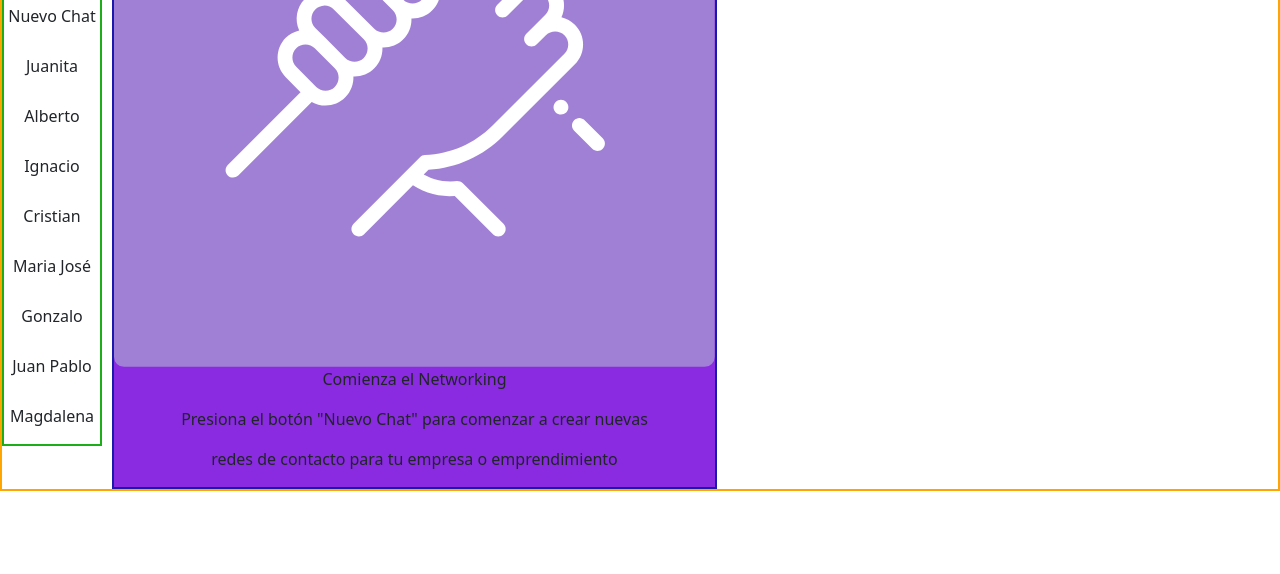
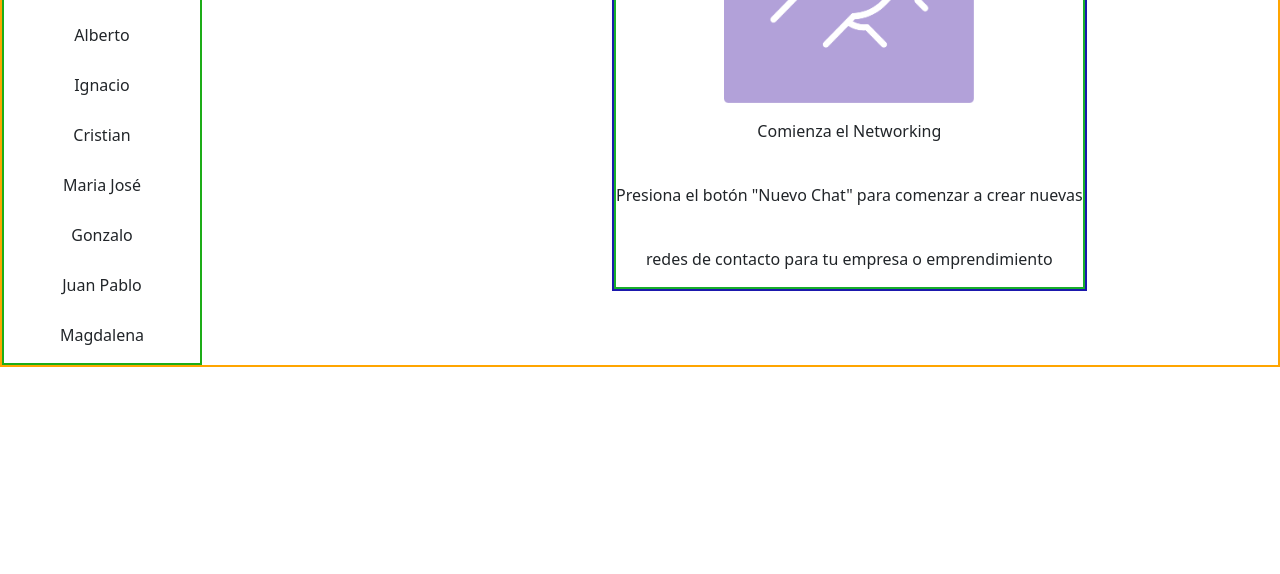
Before and after one commit to Jimmychr1986/Chat, a plain HTML site: page index.html in a window 1280 px wide. Shown: the part 226-800 px from the top of the page. Drawn offline with nearby package versions, Linux system fonts and the light colour scheme.

Commit message:
Maquetado completado

```diff
--- a/css/style.css
+++ b/css/style.css
@@ -16,15 +16,23 @@
     gap: 10px;
     border: 2px;
     height: 100 px;
-    width: 100px;
+    width: 200px;
     border: 2px solid rgb(29, 173, 24);
 }
 
 .rightcontainer{
     display: flex;
     flex-direction: column;
-    align-items: center;
-    width: auto;
-    background-color: blueviolet;
+    align-content: center;
+    justify-content: center;
+    margin-left: 400px;
     border: 2px solid rgb(27, 24, 173);
 }
+
+.hand{
+    display: flex;
+    flex-direction: column;
+    align-items: center;
+    justify-content: center;
+    border: 2px solid rgb(24, 173, 44);
+}
--- a/index.html
+++ b/index.html
@@ -45,10 +45,13 @@
                     </section>
                 </section>
             <section class="rightcontainer">
-                        <img src="./img/hand.png" alt="Hand">
-                        <p>Comienza el Networking</p>
-                        <p>Presiona el botón "Nuevo Chat" para comenzar a crear nuevas</p>
+                    <section class="hand">
+                        <img style="width: 250Px; height: 250px;" src="./img/hand.png">
+                        </p> Comienza el Networking</p><br>
+                        <p>Presiona el botón "Nuevo Chat" para comenzar a crear nuevas</p><br>
                         <p>redes de contacto para tu empresa o emprendimiento</p>
+                    </section>
+
             </section>
         </section>
 
```
Also changed, not shown: 1 other file.
